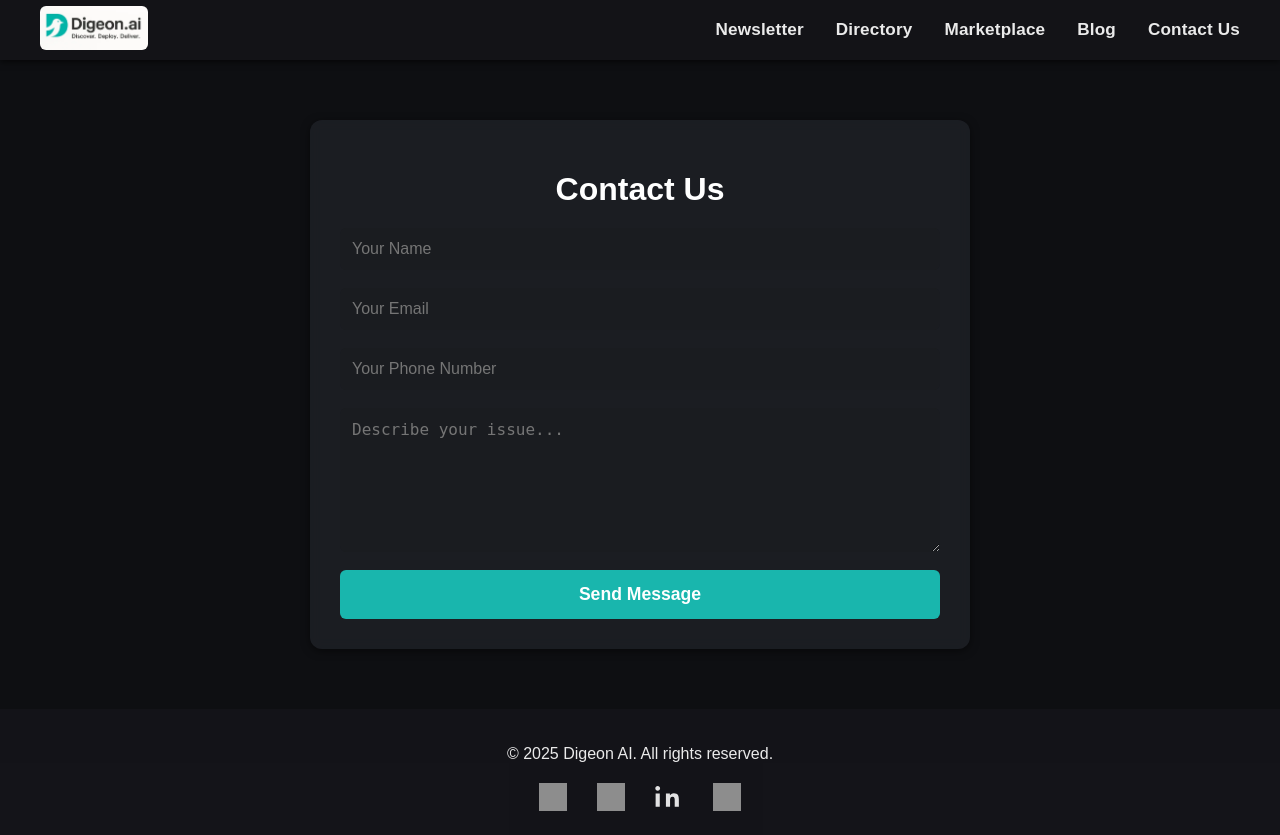
After one commit to RajD2004/digeon, a Flask app: page /contact in a window 1280 px wide. The commit adds this page. Run offline with Flask 3, Linux system fonts and the light colour scheme; grey boxes are pictures that could not be loaded.

Commit message:
10:48 pm 8/23/2025

```diff
--- a/app.py
+++ b/app.py
@@ -22,6 +22,10 @@ SMTP_USER = os.getenv("SMTP_USER")           # e.g. your Gmail or SMTP username
 SMTP_PASS = os.getenv("SMTP_PASS")           # app password / SMTP password
 FROM_NAME = os.getenv("DigeonLLC", "Digeon.ai")
 FROM_EMAIL = os.getenv("rajdhull2004@gmail.com", "no-reply@digeon.ai")
+# Who receives messages from /api/contact
+CONTACT_TO = os.getenv("CONTACT_TO") or os.getenv("SMTP_USER") or "digeon.technologies@gmail.com"
+CONTACT_TO_NAME = os.getenv("CONTACT_TO_NAME", "Digeon Contact")
+
 
 # ---- Newsletter author allow-list (lowercase) ----
 NEWSLETTER_AUTHORS = {
@@ -795,11 +799,42 @@ def api_newsletter_publish():
     finally:
         cur.close(); conn.close()
 
+@app.route("/contact")
+def contact():
+    return render_template("contact.html")
+
+@app.post("/api/contact")
+def api_contact():
+    data = request.get_json(silent=True) or request.form
+    name = (data.get("name") or "").strip()
+    email = (data.get("email") or "").strip()
+    phone = (data.get("phone") or "").strip()
+    message = (data.get("message") or "").strip()
+
+    if not (name and email and phone and message):
+        return jsonify({"ok": False, "error": "All fields required"}), 400
+
+    subject = f"[Contact] New message from {name}"
+    body = (
+        f"Name: {name}\n"
+        f"Email: {email}\n"
+        f"Phone: {phone}\n\n"
+        f"Message:\n{message}\n"
+    )
+
+    # Always send to YOU (site owner)
+    ok, err = _send_email("Digeon Admin", "digeon.technologies@gmail.com", subject, body)
+    if not ok:
+        return jsonify({"ok": False, "error": err}), 500
+
+    return jsonify({"ok": True})
+
 
 @app.route("/<path:page>.html")
 def html_alias(page):
     return redirect(f"/{page}", code=301)
 
 
+
 if __name__ == "__main__":
     app.run(debug=True, host="0.0.0.0")
--- /dev/null
+++ b/templates/contact.html
@@ -0,0 +1,249 @@
+<!DOCTYPE html>
+<html lang="en">
+<head>
+  <meta charset="UTF-8" />
+  <meta name="viewport" content="width=device-width, initial-scale=1.0"/>
+  <title>Digeon AI - Contact Us</title>
+  <link rel="icon" href="/static/images/icon.png" type="image/png">
+  <style>
+    body {
+      background: #0e0f12;
+      margin: 0;
+      font-family: Arial, sans-serif;
+      color: #eaeaea;
+    }
+    /* NAVBAR */
+    .navbar {
+      background: rgba(20, 20, 25, 0.9);
+      backdrop-filter: blur(8px);
+      box-shadow: 0 2px 6px rgba(0,0,0,0.6);
+      position: sticky;
+      top: 0;
+      z-index: 100;
+      width: 100%;
+    }
+    .navbar .container {
+      display: flex;
+      justify-content: space-between;
+      align-items: center;
+      max-width: 1200px;
+      margin: 0 auto;
+      padding: 0 24px;
+      height: 60px;
+    }
+    .logo img {
+      height: 44px;
+      width: auto;
+      border-radius: 6px;
+    }
+    .nav-links {
+      list-style: none;
+      display: flex;
+      gap: 32px;
+      margin: 0;
+      padding: 0;
+    }
+    .nav-links a {
+      text-decoration: none;
+      color: #eaeaea;
+      font-weight: bold;
+      font-size: 1.07rem;
+      letter-spacing: 0.01em;
+      border-bottom: 2px solid transparent;
+      transition: color 0.22s, border-bottom 0.22s;
+    }
+    .nav-links a:hover {
+      color: #19b6ad;
+      border-bottom: 2px solid #19b6ad;
+    }
+    #site-search {
+      display: flex;
+      align-items: center;
+    }
+    #search-input {
+      padding: 7px 12px;
+      border: 1px solid #333;
+      border-radius: 5px 0 0 5px;
+      outline: none;
+      font-size: 1rem;
+      background: #1a1c20;
+      color: #eaeaea;
+    }
+    #site-search button {
+      padding: 7px 18px;
+      border: none;
+      background-color: #19b6ad;
+      color: #fff;
+      border-radius: 0 5px 5px 0;
+      cursor: pointer;
+      font-weight: bold;
+      transition: background 0.15s;
+      font-size: 1rem;
+    }
+    #site-search button:hover {
+      background-color: #138c86;
+    }
+
+    /* CONTACT FORM */
+    .contact-section {
+      max-width: 600px;
+      margin: 60px auto;
+      background: rgba(30, 32, 38, 0.85);
+      backdrop-filter: blur(6px);
+      padding: 30px;
+      border-radius: 12px;
+      box-shadow: 0 2px 8px rgba(0,0,0,0.5);
+    }
+    .contact-section h1 {
+      text-align: center;
+      margin-bottom: 20px;
+      color: #fff;
+      font-size: 2rem;
+    }
+    .contact-section form {
+      display: flex;
+      flex-direction: column;
+      gap: 18px;
+    }
+    .contact-section input, .contact-section textarea {
+      padding: 12px;
+      border: none;
+      border-radius: 6px;
+      font-size: 1rem;
+      background: #1a1c20;
+      color: #eaeaea;
+      outline: none;
+    }
+    .contact-section textarea {
+      resize: vertical;
+      min-height: 120px;
+    }
+    .contact-section button {
+      padding: 14px;
+      background: #19b6ad;
+      color: white;
+      font-size: 1.1rem;
+      font-weight: bold;
+      border: none;
+      border-radius: 6px;
+      cursor: pointer;
+      transition: background 0.2s, transform 0.2s;
+    }
+    .contact-section button:hover {
+      background: #12a095;
+      transform: translateY(-2px) scale(1.02);
+    }
+
+    /* FOOTER */
+    footer {
+      background: rgba(20, 20, 25, 0.95);
+      padding: 20px;
+      text-align: center;
+      margin-top: 60px;
+    }
+    .footer-social-bar {
+      display: flex;
+      justify-content: center;
+      gap: 30px;
+      margin-top: 20px;
+    }
+    .footer-social-bar img,
+    .footer-social-bar svg {
+      width: 28px;
+      height: 28px;
+      opacity: 0.88;
+      transition: opacity 0.16s, transform 0.16s;
+    }
+    .footer-social-bar img:hover,
+    .footer-social-bar svg:hover {
+      opacity: 1;
+      transform: translateY(-3px) scale(1.1);
+    }
+  </style>
+</head>
+<body>
+  <header>
+    <nav class="navbar">
+      <div class="container">
+        <a href="/" class="logo">
+          <img src="/static/images/logo.png" alt="Digeon.ai logo">
+        </a>
+        <ul class="nav-links">
+          <li><a href="newsletter">Newsletter</a></li>
+          <li><a href="directory">Directory</a></li>
+          <li><a href="marketplace">Marketplace</a></li>
+          <li><a href="blog">Blog</a></li>
+          <li><a href="contact">Contact Us</a></li>
+        </ul>
+
+      </div>
+    </nav>
+  </header>
+
+  <main>
+    <div class="contact-section">
+      <h1>Contact Us</h1>
+      <form action="mailto:digeon.technologies@gmail.com" method="POST" enctype="text/plain">
+        <input type="text" name="name" placeholder="Your Name" required>
+        <input type="email" name="email" placeholder="Your Email" required>
+        <input type="tel" name="phone" placeholder="Your Phone Number" required>
+        <textarea name="message" placeholder="Describe your issue..." required></textarea>
+        <button type="submit">Send Message</button>
+      </form>
+    </div>
+  </main>
+
+  <footer>
+    <p>&copy; 2025 Digeon AI. All rights reserved.</p>
+    <div class="footer-social-bar">
+      <a href="https://x.com/digeonAI" target="_blank" title="X (Twitter)">
+        <img src="https://cdn.simpleicons.org/x/FFFFFF" alt="X (Twitter)">
+      </a>
+      <a href="https://www.instagram.com/digeon.ai/" target="_blank" title="Instagram">
+        <img src="https://cdn.simpleicons.org/instagram/FFFFFF" alt="Instagram">
+      </a>
+      <a href="https://www.linkedin.com/company/digeon-ai/" target="_blank" title="LinkedIn">
+        <svg xmlns="http://www.w3.org/2000/svg" role="img" width="28" height="28" viewBox="0 0 24 24" fill="#FFFFFF">
+          <title>LinkedIn</title>
+          <path d="M20.447 20.452h-3.554v-5.569c0-1.328-.026-3.037-1.849-3.037-1.853 0-2.136 1.445-2.136 2.939v5.667H9.354V9h3.414v1.561h.049c.476-.899 1.637-1.849 3.37-1.849 3.601 0 4.268 2.37 4.268 5.455v6.285zM4.091 9H.535V20.452h3.556V9zM2.313 2.526c-1.144 0-2.067.927-2.067 2.065 0 1.139.923 2.065 2.067 2.065 1.143 0 2.066-.926 2.066-2.065 0-1.138-.923-2.065-2.066-2.065z"/>
+        </svg>
+      </a>
+      <a href="mailto:Digeon.technologies@gmail.com" title="Email Digeon">
+        <img src="https://cdn.simpleicons.org/gmail/FFFFFF" alt="Gmail">
+      </a>
+    </div>
+  </footer>
+
+
+  <script>
+    const form = document.getElementById('contact-form');
+    const status = document.getElementById('status');
+
+    form.addEventListener('submit', async (e) => {
+      e.preventDefault();
+      const payload = Object.fromEntries(new FormData(form).entries());
+
+      try {
+        const res = await fetch('/api/contact', {
+          method: 'POST',
+          headers: {'Content-Type': 'application/json'},
+          body: JSON.stringify(payload)
+        });
+        const data = await res.json();
+        if (res.ok && data.ok) {
+          status.textContent = "Message sent successfully!";
+          status.style.color = "lightgreen";
+          form.reset();
+        } else {
+          status.textContent = data.error || "Failed to send.";
+          status.style.color = "red";
+        }
+      } catch {
+        status.textContent = "Network error.";
+        status.style.color = "red";
+      }
+    });
+  </script>
+
+</body>
+</html>
--- a/templates/index.html
+++ b/templates/index.html
@@ -250,6 +250,7 @@
           <li><a href="{{ url_for('directory') }}">Directory</a></li>
           <li><a href="{{ url_for('marketplace') }}">Marketplace</a></li>
           <li><a href="{{ url_for('blog') }}">Blog</a></li>
+          <li><a href="{{ url_for('contact') }}">Contact Us</a></li>
         </ul>
       </div>
     </nav>
--- a/templates/login.html
+++ b/templates/login.html
@@ -40,6 +40,7 @@
           <li><a href="directory">Directory</a></li>
           <li><a href="marketplace">Marketplace</a></li>
           <li><a href="blog">Blog</a></li>
+          <li><a href="contact">Contact Us</a></li>
         </ul>
       </div>
     </nav>
--- a/templates/marketplace.html
+++ b/templates/marketplace.html
@@ -148,6 +148,7 @@
           <li><a href="newsletter">Newsletter</a></li>
           <li><a href="directory">Directory</a></li>
           <li><a href="blog">Blog</a></li>
+          <li><a href="contact">Contact Us</a></li>
         </ul>
       </div>
     </nav>
--- a/templates/newsletter-create.html
+++ b/templates/newsletter-create.html
@@ -127,6 +127,7 @@
           <li><a href="directory" id="dir-link">Directory</a></li>
           <li><a href="marketplace">Marketplace</a></li>
           <li><a href="blog">Blog</a></li>
+          <li><a href="contact">Contact Us</a></li>
         </ul>
       </div>
     </div>
--- a/templates/post.html
+++ b/templates/post.html
@@ -129,6 +129,7 @@
           <li><a href="directory">Directory</a></li>
           <li><a href="marketplace">Marketplace</a></li>
           <li><a href="blog">Blog</a></li>
+          <li><a href="contact">Contact Us</a></li>
         </ul>
       </div>
     </nav>
--- a/templates/profile.html
+++ b/templates/profile.html
@@ -32,6 +32,7 @@
           <li><a href="directory.html">Directory</a></li>
           <li><a href="marketplace.html">Marketplace</a></li>
           <li><a href="blog.html">Blog</a></li>
+          <li><a href="contact">Contact Us</a></li>
         </ul>
       </div>
     </nav>
```
Also changed, not shown: temp.py (deleted, +0 -9 lines), templates/developer-register.html (+111 -128 lines), templates/directory.html (+13 -2 lines), templates/newsletter.html (+3 -21 lines), 1 other file.
